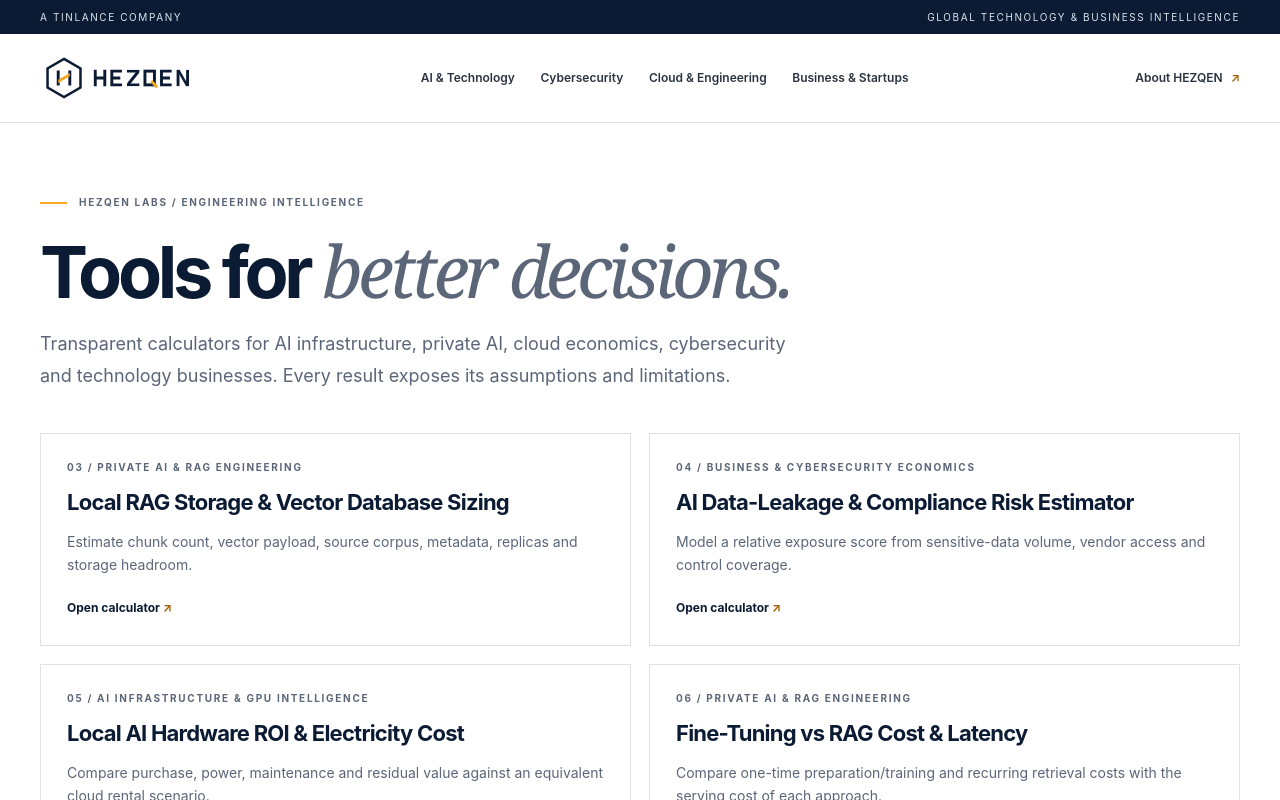
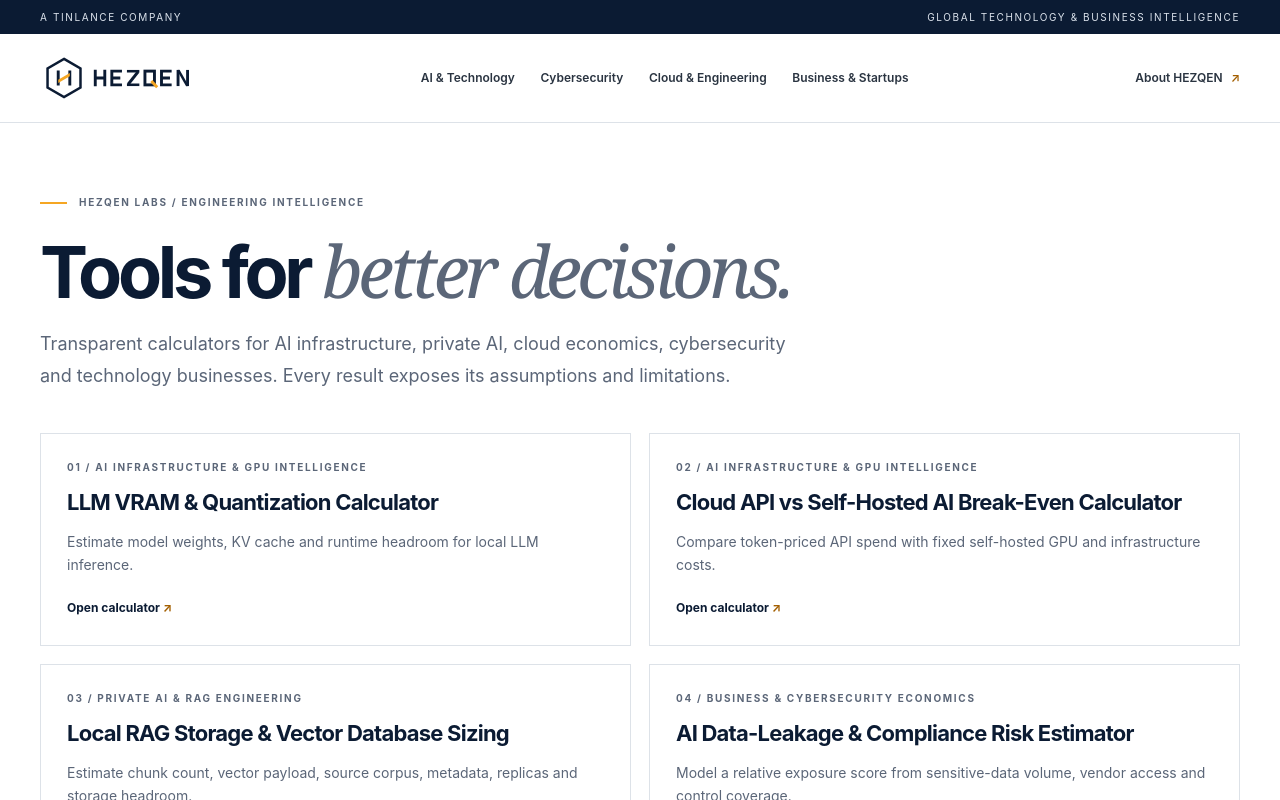
Before and after one commit to LloydCoder/hezqen, a Next.js app: page /labs in a window 1280 px wide. Shown: the top 800 px of the page. Built offline with nearby package versions, Linux system fonts and the light colour scheme; no server answers.

Commit message:
feat(labs): list all sixteen calculators in the catalog

```diff
--- a/app/(frontend)/labs/page.tsx
+++ b/app/(frontend)/labs/page.tsx
@@ -1,5 +1,47 @@
 import type { Metadata } from "next";
 import Link from "next/link";
 import { calculators } from "@/domain/labs/calculator-suite";
-export const metadata:Metadata={title:"HEZQEN Labs Calculators",description:"Transparent engineering and business calculators for private AI, cloud infrastructure, cybersecurity and technology economics.",alternates:{canonical:"/labs"}};
-export default function LabsIndexPage(){return <main className="vram-page"><div className="container"><p className="eyebrow"><span className="eyebrow-line"/> HEZQEN LABS / ENGINEERING INTELLIGENCE</p><h1>Tools for <em>better decisions.</em></h1><p className="vram-lede">Transparent calculators for AI infrastructure, private AI, cloud economics, cybersecurity and technology businesses. Every result exposes its assumptions and limitations.</p><div className="labs-catalog">{calculators.map((item,index)=><article className="labs-catalog-card" key={item.slug}><p className="section-label">{String(index+3).padStart(2,"0")} / {item.category}</p><h2>{item.title}</h2><p>{item.description}</p><Link className="text-link" href={"/labs/"+item.slug}>Open calculator <span aria-hidden="true">↗</span></Link></article>)}</div><section className="vram-method"><p className="section-label">THE COMPLETE TOOLSET</p><h2>16 calculators across four decision areas</h2><p>The two original calculators remain available: <Link href="/labs/vram">LLM VRAM sizing</Link> and <Link href="/labs/ai-cost">API vs self-hosted AI cost break-even</Link>. The additional fourteen calculators below extend the portfolio.</p></section></div></main>;}
+
+const legacy = [
+  { slug: "vram", title: "LLM VRAM & Quantization Calculator", category: "AI Infrastructure & GPU Intelligence", description: "Estimate model weights, KV cache and runtime headroom for local LLM inference." },
+  { slug: "ai-cost", title: "Cloud API vs Self-Hosted AI Break-Even Calculator", category: "AI Infrastructure & GPU Intelligence", description: "Compare token-priced API spend with fixed self-hosted GPU and infrastructure costs." },
+] as const;
+const catalog = [...legacy, ...calculators];
+
+export const metadata: Metadata = {
+  title: "HEZQEN Labs Calculators",
+  description: "Sixteen transparent engineering and business calculators for private AI, cloud infrastructure, cybersecurity and technology economics.",
+  alternates: { canonical: "/labs" },
+};
+
+export default function LabsIndexPage() {
+  return (
+    <main className="vram-page">
+      <div className="container">
+        <p className="eyebrow"><span className="eyebrow-line" /> HEZQEN LABS / ENGINEERING INTELLIGENCE</p>
+        <h1>Tools for <em>better decisions.</em></h1>
+        <p className="vram-lede">
+          Transparent calculators for AI infrastructure, private AI, cloud economics,
+          cybersecurity and technology businesses. Every result exposes its assumptions and limitations.
+        </p>
+        <div className="labs-catalog">
+          {catalog.map((item, index) => (
+            <article className="labs-catalog-card" key={item.slug}>
+              <p className="section-label">{String(index + 1).padStart(2, "0")} / {item.category}</p>
+              <h2>{item.title}</h2>
+              <p>{item.description}</p>
+              <Link className="text-link" href={"/labs/" + item.slug}>
+                Open calculator <span aria-hidden="true">↗</span>
+              </Link>
+            </article>
+          ))}
+        </div>
+        <section className="vram-method">
+          <p className="section-label">THE COMPLETE TOOLSET</p>
+          <h2>16 calculators across four decision areas</h2>
+          <p>Each tool is a planning model, not a substitute for measured benchmarks, vendor quotes, legal advice or qualified professional review.</p>
+        </section>
+      </div>
+    </main>
+  );
+}
```
